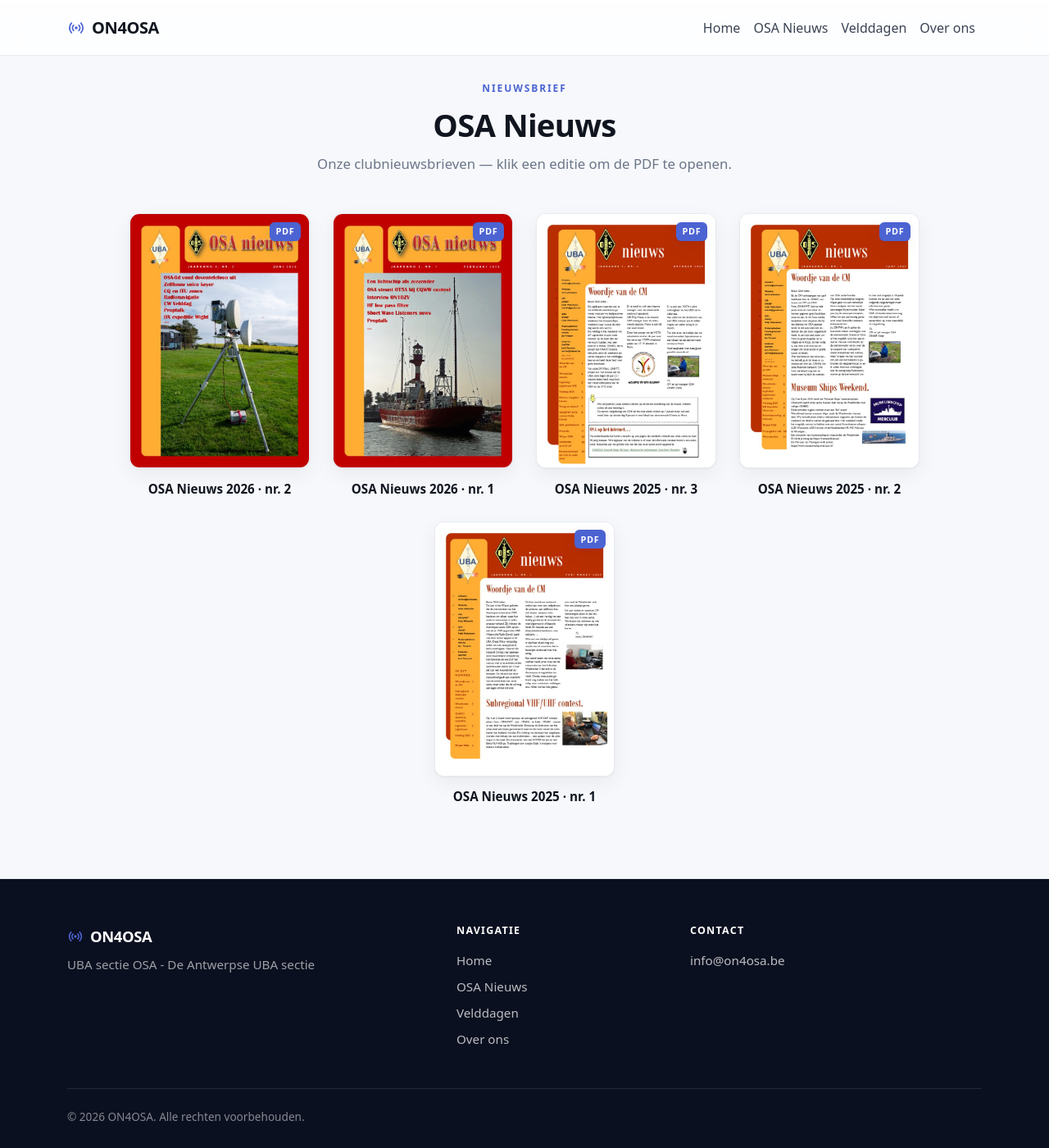
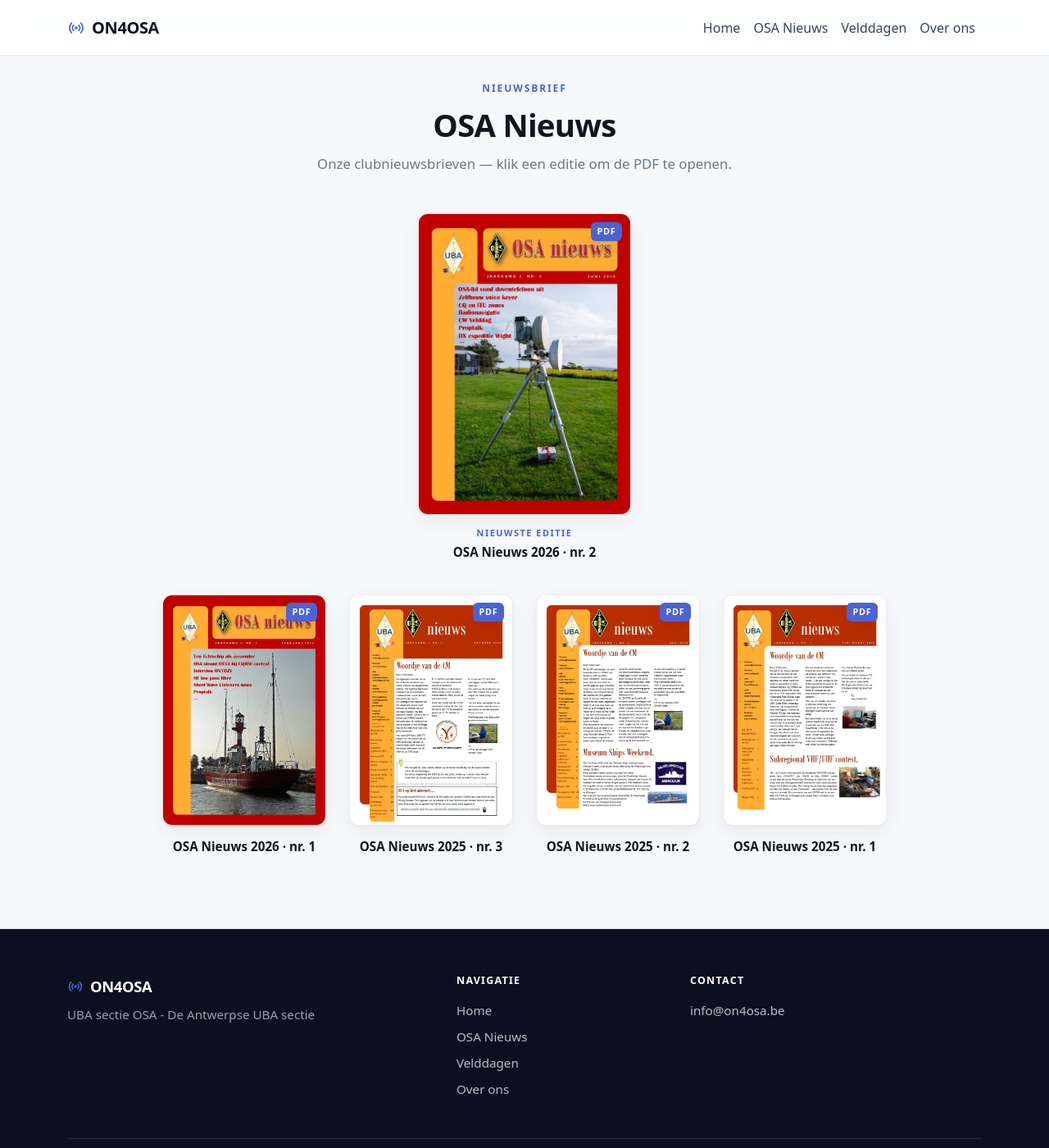
Before and after one commit to ON4OSA/on4osa.github.io, a Jekyll site: the page built from index.md, in a window 1280 px wide and 1400 px high, scrolled down 2410 px. Shown: the whole window at 82% size. Built offline with Jekyll 4.4.1, drawn with Linux system fonts in a browser that asks for light colours.

Commit message:
improved osa nieuws section on mobile and enlarged most recent edition

```diff
--- a/_layouts/home.html
+++ b/_layouts/home.html
@@ -154,8 +154,25 @@
       <p class="section-sub">Onze clubnieuwsbrieven — klik een editie om de PDF te openen.</p>
     </div>
 
+    {%- assign latest = site.data.nieuwsbrieven | first -%}
+    <div class="newsletter-featured">
+      <a class="newsletter-card newsletter-card--featured"
+         href="{{ '/assets/nieuwsbrieven/' | append: latest.file | append: '.pdf' | relative_url }}"
+         target="_blank" rel="noopener">
+        <div class="newsletter-cover">
+          <img src="{{ '/assets/img/nieuwsbrieven/' | append: latest.file | append: '.jpg' | relative_url }}"
+               alt="Cover {{ latest.title }}" loading="lazy">
+          <span class="newsletter-badge">PDF</span>
+        </div>
+        <div class="newsletter-meta">
+          <span class="newsletter-kicker">Nieuwste editie</span>
+          <span class="newsletter-title">{{ latest.title }}</span>
+        </div>
+      </a>
+    </div>
+
     <div class="newsletter-grid">
-      {%- for n in site.data.nieuwsbrieven -%}
+      {%- for n in site.data.nieuwsbrieven offset: 1 -%}
       <a class="newsletter-card"
          href="{{ '/assets/nieuwsbrieven/' | append: n.file | append: '.pdf' | relative_url }}"
          target="_blank" rel="noopener">
--- a/assets/css/main.css
+++ b/assets/css/main.css
@@ -398,9 +398,29 @@
 .newsletter-card {
   display: flex;
   flex-direction: column;
-  width: 220px;
+  width: 200px;
   color: inherit;
   transition: transform .2s ease;
+}
+/* Featured (most recent) edition — slightly larger, on top. */
+.newsletter-featured { display: flex; justify-content: center; margin-bottom: 2.5rem; }
+.newsletter-card--featured { width: 260px; }
+.newsletter-kicker {
+  text-transform: uppercase;
+  letter-spacing: .14em;
+  font-size: .68rem;
+  font-weight: 700;
+  color: var(--osa-accent);
+  margin-bottom: .1rem;
+}
+
+/* On phones, show exactly two cards per row. */
+@media (max-width: 575.98px) {
+  .newsletter-grid { gap: 1rem; }
+  .newsletter-card { width: calc(50% - .5rem); }
+  .newsletter-card--featured { width: 62%; }
+  /* smaller caption so it fits the narrower thumbnail without wrapping */
+  .newsletter-grid .newsletter-title { font-size: .8rem; line-height: 1.25; }
 }
 .newsletter-card:hover { transform: translateY(-6px); color: inherit; }
 .newsletter-cover {
```
